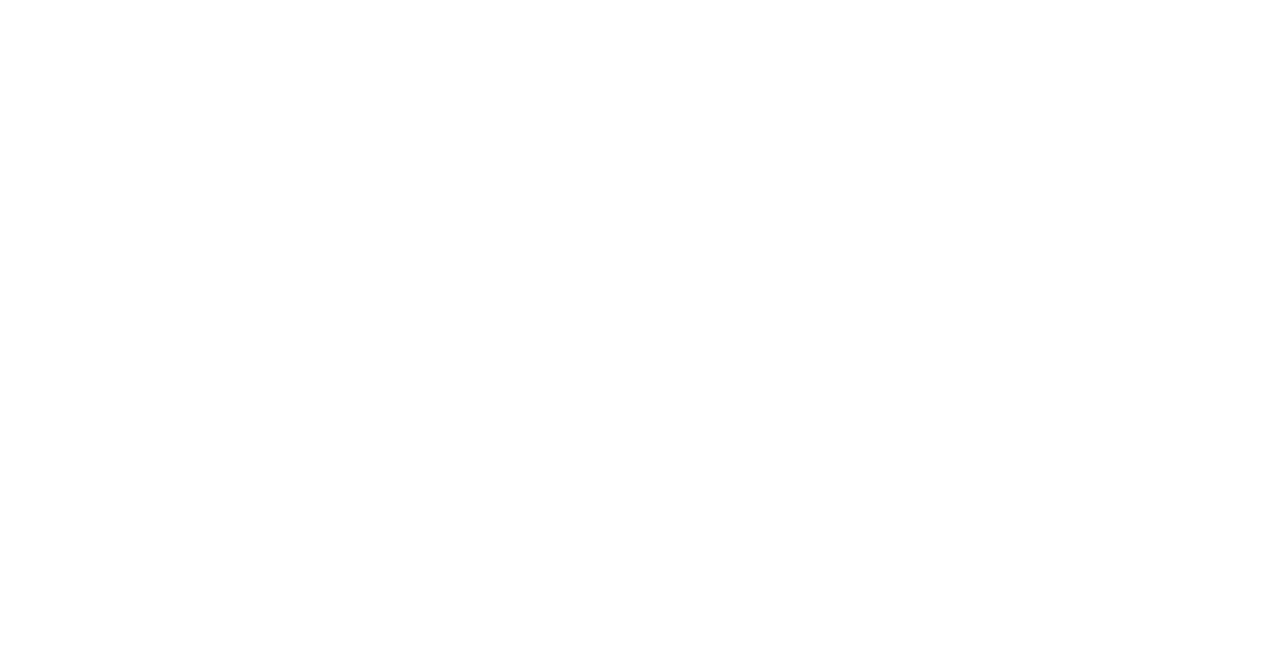
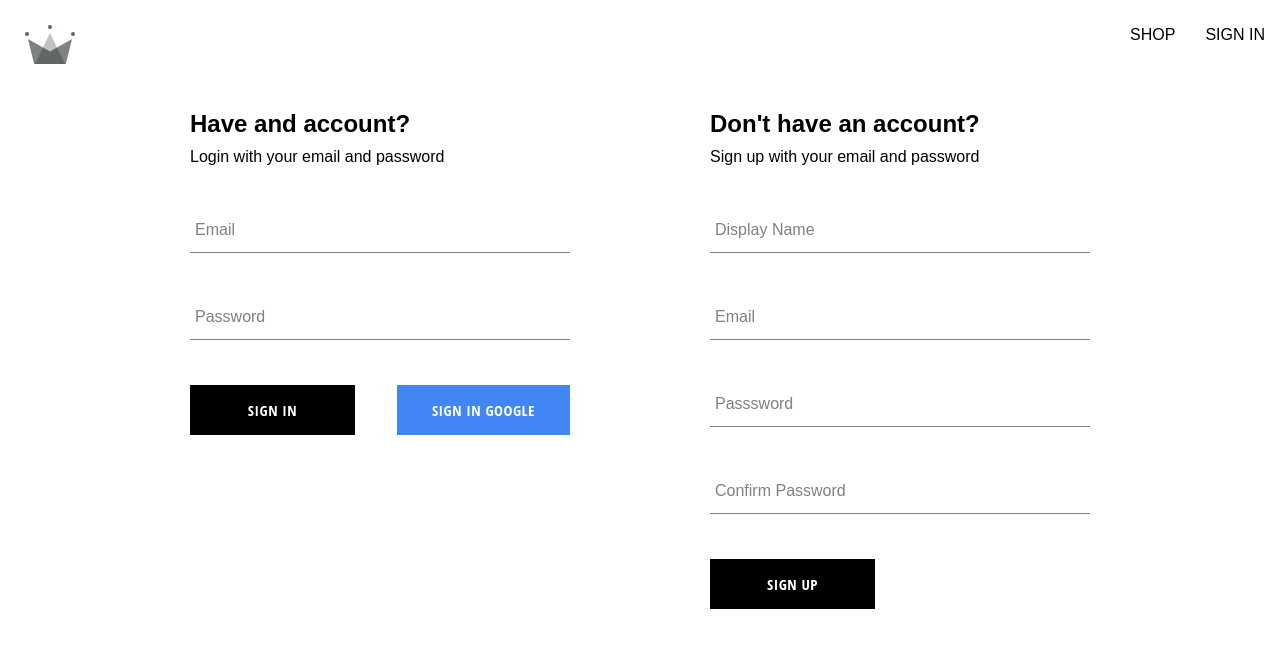
Before and after one commit to 4rtify/ecom-test, a React (Create React App) app: page /auth in a window 1280 px wide. Before the commit this address had no page. Shown: the top 648 px of the page. Built offline with nearby package versions, Linux system fonts and the light colour scheme.

Commit message:
finishing styles for sign in and sign up page

```diff
--- a/src/App.js
+++ b/src/App.js
@@ -2,14 +2,14 @@
 
 import Home from "./routes/home/home.component";
 import Navigtion from "./routes/navigation/navigation.component";
-import SignIn from "./routes/sign-in/sign-in.component";
+import Authentication from "./routes/authentication/authentication.component";
 
 const App = () => {
   return (
     <Routes>
       <Route path="/" element={<Navigtion />}>
         <Route index element={<Home />} />
-        <Route path="sign-in" element={<SignIn />} />
+        <Route path="auth" element={<Authentication />} />
       </Route>
     </Routes>
   );
--- /dev/null
+++ b/src/components/sign-in-form/sign-in-form.component.jsx
@@ -0,0 +1,94 @@
+import { useState } from "react";
+
+import Button from "../button/button.component";
+import FormInput from "../form-input/form-input.component";
+
+import {
+  // auth,
+  signInWithGooglePopup,
+  createUserDocumentFromAuth,
+  signInWithAuthUserWithEmailAndPassword,
+  // signInWithGoogleRedirect
+} from "../../utils/firebase/firebase.utils";
+
+import './sing-in-form.style.scss'
+
+const defaultFormFields = {
+  email: "",
+  password: "",
+};
+
+const logGoogleUser = async () => {
+  const { user } = await signInWithGooglePopup();
+
+  const userDocRef = await createUserDocumentFromAuth(user);
+};
+
+const SignInForm = () => {
+  const [formFeilds, setFormFeilds] = useState(defaultFormFields);
+  const { email, password } = formFeilds;
+
+  const resetFormFields = () => {
+    setFormFeilds(defaultFormFields);
+  };
+
+  const handleChange = (event) => {
+    const { name, value } = event.target;
+
+    setFormFeilds({ ...formFeilds, [name]: value });
+  };
+
+  const handleSubmit = async (event) => {
+    event.preventDefault();
+    try {
+      const { user } = await signInWithAuthUserWithEmailAndPassword(
+        email,
+        password
+      );
+      console.log(user);
+      resetFormFields();
+    } catch (error) {
+      switch(error.code) {
+        case 'auth/user-not-found':
+        case 'auth/wrong-password':
+          alert('Incorrect email or password');
+          break
+        default:
+          console.log(error);
+      }
+    }
+  };
+
+  return (
+    <div className="sign-up-container">
+      <h2>Have and account?</h2>
+      <span>Login with your email and password</span>
+      <form onSubmit={handleSubmit}>
+        <FormInput
+          label="Email"
+          type="email"
+          required
+          onChange={handleChange}
+          name="email"
+          value={email}
+        />
+        <FormInput
+          label="Password"
+          type="password"
+          required
+          onChange={handleChange}
+          name="password"
+          value={password}
+        />
+        <div className="buttons-container">
+          <Button type="submit">Sign In</Button>
+          <Button  type="button" buttonType="google" onClick={logGoogleUser}>
+            Sign In Google
+          </Button>
+        </div>
+      </form>
+    </div>
+  );
+};
+
+export default SignInForm;
--- /dev/null
+++ b/src/components/sign-in-form/sing-in-form.style.scss
@@ -0,0 +1,14 @@
+.sign-up-container {
+  display: flex;
+  flex-direction: column;
+  width: 380px;
+}
+
+h2 {
+  margin: 10px 0;
+}
+
+.buttons-container{
+  display: flex;
+  justify-content: space-between;
+}
--- a/src/routes/sign-in/sign-in.component.jsx
+++ b/src/routes/authentication/authentication.component.jsx
@@ -6,17 +6,12 @@
 // import { useEffect } from "react";
 // import { getRedirectResult } from "firebase/auth";
 
+import SignUpForm from "../../components/sign-up-from/sign-up-form.component";
+import SignInForm from "../../components/sign-in-form/sign-in-form.component";
 
-import {
-  // auth,
-  signInWithGooglePopup,
-  createUserDocumentFromAuth,
-  // signInWithGoogleRedirect
-} from "../../utils/firebase/firebase.utils";
+import './authentication.styles.scss';
 
-import SignUpForm from "../../components/sign-up-from/sign-up-form.component";
-
-const SignIn = () => {
+const Authentication = () => {
 
   /***************************************************
    *  Redirect Sign in, Code bellow is to get the state of the sign in from the previous window to get the userDocRef
@@ -36,22 +31,13 @@
   /******
    * Bellow Code creates a pop up using google Firebase Popup Authentication then sends the tokent to our created createUserDocutmentFromAuth
    */
-  const logGoogleUser = async () => {
-    const {user} = await signInWithGooglePopup();
-
-    const userDocRef = await createUserDocumentFromAuth(user)
-  }
-
 
   return (
-    <div>
-      <h1>Sign In Page</h1>
-      <button onClick={logGoogleUser}>
-        Sign in with Google Popup
-      </button>
+    <div className="authentication-container">
+      <SignInForm />
       <SignUpForm />
     </div>
   )
 }
 
-export default SignIn;
+export default Authentication;
--- /dev/null
+++ b/src/routes/authentication/authentication.styles.scss
@@ -0,0 +1,6 @@
+.authentication-container {
+  display: flex;
+  width: 900px;
+  justify-content: space-between;
+  margin: 30px auto;
+}
--- a/src/routes/navigation/navigation.component.jsx
+++ b/src/routes/navigation/navigation.component.jsx
@@ -16,7 +16,7 @@
               <Link className="nav-link" to='/shop'>
                 SHOP
               </Link>
-              <Link className="nav-link" to='/sign-in'>
+              <Link className="nav-link" to='/auth'>
                 SIGN IN
               </Link>
           </div>
--- a/src/utils/firebase/firebase.utils.jsx
+++ b/src/utils/firebase/firebase.utils.jsx
@@ -5,7 +5,8 @@
   // signInWithRedirect,
   signInWithPopup,
   GoogleAuthProvider,
-  createUserWithEmailAndPassword
+  createUserWithEmailAndPassword,
+  signInWithEmailAndPassword
 } from 'firebase/auth';
 import {
   getFirestore,
@@ -75,3 +76,9 @@
 
   return await createUserWithEmailAndPassword(auth, email, password)
 }
+
+export const signInWithAuthUserWithEmailAndPassword = async (email, password) => {
+  if(!email || !password) return;
+
+  return await signInWithEmailAndPassword(auth, email, password);
+}
```
